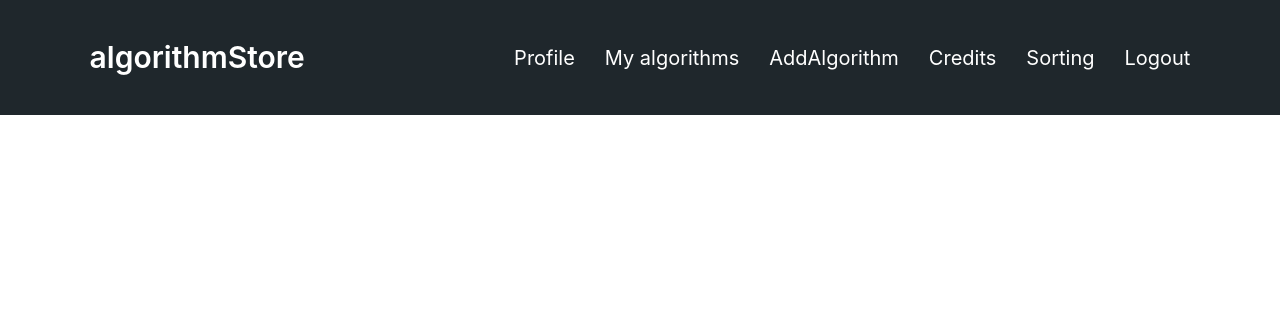
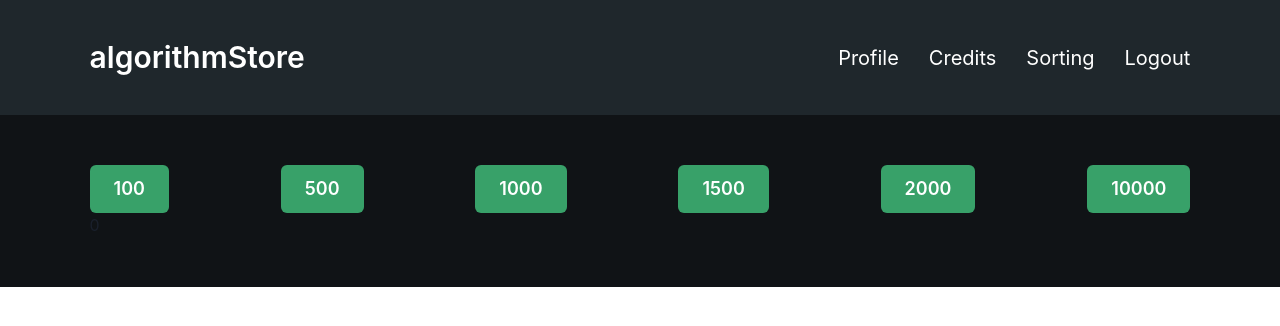
Before and after one commit to bunyodbekho/algorithmStore, a React (Vite) app: page /1/credits in a window 1280 px wide. Shown: the top 326 px of the page. Built offline with nearby package versions, Linux system fonts and the light colour scheme; no server answers; the database is empty.

Commit message:
Added Premium and Regular user

```diff
--- a/src/components/components/UsrNav/index.jsx
+++ b/src/components/components/UsrNav/index.jsx
@@ -1,7 +1,31 @@
 import styles from "./UsrNav.module.scss";
 import { NavLink } from "react-router-dom";
+import { useState, useEffect } from "react";
+import supabase from "../../../service/supabaseClient";
 
 export default function UsrNav({ curUser }) {
+  const [fetchError, setFerchError] = useState(null);
+  const [usrData, setUsrData] = useState([]);
+
+  useEffect(function () {
+    const fetchAlData = async (curUser) => {
+      let { data: user, error } = await supabase
+        .from("user")
+        .select("usrType")
+        .eq("usrName", `${curUser}`);
+
+      if (error) {
+        setFerchError("Could not fetch the algorithms data");
+        setUsrData(null);
+      }
+      if (user) {
+        setUsrData(user);
+        setFerchError(null);
+      }
+    };
+    fetchAlData(curUser);
+  }, []);
+
   return (
     <div className={styles.usrnav}>
       <div className={styles.logo}>
@@ -12,8 +36,12 @@ export default function UsrNav({ curUser }) {
 
       <div className={styles.navlinks}>
         <NavLink to="profile">Profile</NavLink>
-        <NavLink to="my-algorithms">My algorithms</NavLink>
-        <NavLink to="add-algorithm">AddAlgorithm</NavLink>
+        {usrData[0]?.usrType === "premium" && (
+          <NavLink to="my-algorithms">My algorithms</NavLink>
+        )}
+        {usrData[0]?.usrType === "premium" && (
+          <NavLink to="add-algorithm">AddAlgorithm</NavLink>
+        )}
         <NavLink to="credits">Credits</NavLink>
         <NavLink to="sorting">Sorting</NavLink>
         <NavLink to="/">Logout</NavLink>
--- a/src/components/pages/CreditsPage/CreditsPage.module.scss
+++ b/src/components/pages/CreditsPage/CreditsPage.module.scss
@@ -0,0 +1,28 @@
+.creditspage {
+  padding: 50px 7%;
+  background-color: #101316;
+  .creditamount {
+    display: flex;
+    justify-content: space-between;
+    align-items: center;
+  }
+
+  .creditcard {
+    .form {
+      margin-top: 60px;
+      color: #fff;
+
+      h1 {
+        font-size: 30px;
+        font-weight: 700;
+        margin-bottom: 10px;
+      }
+
+      .cardinputs {
+        display: flex;
+        flex-direction: column;
+        gap: 30px;
+      }
+    }
+  }
+}
--- a/src/components/pages/CreditsPage/index.jsx
+++ b/src/components/pages/CreditsPage/index.jsx
@@ -1,5 +1,98 @@
+import { Button, Input } from "@chakra-ui/react";
 import styles from "./CreditsPage.module.scss";
+import { useState } from "react";
+import { useForm } from "react-hook-form";
+import { useOutletContext } from "react-router";
+import supabase from "../../../service/supabaseClient";
 
 export default function CreditsPage() {
-  return <div className={styles.creditspage}></div>;
+  const [curAmount, setCurAmount] = useState(0);
+
+  const { curUser } = useOutletContext();
+  console.log(curUser);
+
+  const {
+    register,
+    handleSubmit,
+    watch,
+    formState: { errors },
+  } = useForm();
+
+  const updateCode = async (amount) => {
+    try {
+      const { data, error } = await supabase
+        .from("user")
+        .update({ creditAmount: amount })
+        .eq("usrName", curUser)
+        .select();
+      if (data) {
+        console.log(data);
+      }
+    } catch (error) {
+      console.log(error);
+    }
+  };
+
+  const onSubmit = (data) => {
+    console.log(data);
+    updateCode(curAmount);
+  };
+
+  return (
+    <div className={styles.creditspage}>
+      <div className={styles.creditamount}>
+        <Button colorScheme="green" size="lg" onClick={() => setCurAmount(100)}>
+          100
+        </Button>
+        <Button colorScheme="green" size="lg" onClick={() => setCurAmount(500)}>
+          500
+        </Button>
+        <Button
+          colorScheme="green"
+          size="lg"
+          onClick={() => setCurAmount(1000)}
+        >
+          1000
+        </Button>
+        <Button
+          colorScheme="green"
+          size="lg"
+          onClick={() => setCurAmount(1500)}
+        >
+          1500
+        </Button>
+        <Button
+          colorScheme="green"
+          size="lg"
+          onClick={() => setCurAmount(2000)}
+        >
+          2000
+        </Button>
+        <Button
+          colorScheme="green"
+          size="lg"
+          onClick={() => setCurAmount(10000)}
+        >
+          10000
+        </Button>
+      </div>
+
+      {curAmount && (
+        <div className={styles.creditcard}>
+          <form onSubmit={handleSubmit(onSubmit)} className={styles.form}>
+            <h1>Credit card info</h1>
+            <div className={styles.cardinputs}>
+              <Input placeholder="Enter credit card number" required />
+
+              <Input placeholder="Enter expire date" required />
+
+              <Button colorScheme="green" type="submit">
+                Get {curAmount} credits
+              </Button>
+            </div>
+          </form>
+        </div>
+      )}
+    </div>
+  );
 }
--- a/src/components/pages/ProfilePage/ProfilePage.module.scss
+++ b/src/components/pages/ProfilePage/ProfilePage.module.scss
@@ -2,6 +2,19 @@
   background-color: #101316;
   padding-top: 100px;
   padding-bottom: 300px;
+
+  .form {
+    display: flex;
+    width: 50%;
+    margin: auto;
+    background-color: #20282d;
+    margin-top: 50px;
+    flex-direction: column;
+    gap: 20px;
+    padding: 30px;
+    border-radius: 10px;
+    color: #fff;
+  }
 
   .spinner {
     height: 70vh;
--- a/src/components/pages/ProfilePage/index.jsx
+++ b/src/components/pages/ProfilePage/index.jsx
@@ -1,10 +1,18 @@
 import styles from "./ProfilePage.module.scss";
 import { useOutletContext } from "react-router-dom";
 import { useState, useEffect } from "react";
+import { Button, Flex, Input, Spinner } from "@chakra-ui/react";
 import supabase from "../../../service/supabaseClient";
-import { Spinner } from "@chakra-ui/react";
+import { useForm } from "react-hook-form";
 
 export default function ProfilePage() {
+  const {
+    register,
+    handleSubmit,
+    watch,
+    formState: { errors },
+  } = useForm();
+
   const { curUser } = useOutletContext();
 
   const [fetchError, setFerchError] = useState(null);
@@ -28,7 +36,40 @@ export default function ProfilePage() {
     };
     fetchAlData(curUser);
   }, []);
-  console.log(usrData);
+
+  const updateUser = async () => {
+    try {
+      const { data, error } = await supabase
+        .from("user")
+        .update({ usrType: "premium" })
+        .eq("usrName", curUser)
+        .select();
+      if (data) {
+        console.log(data);
+      }
+    } catch (error) {
+      console.log(error);
+    }
+  };
+
+  const updateRegular = async () => {
+    try {
+      const { data, error } = await supabase
+        .from("user")
+        .update({ usrType: "regular" })
+        .eq("usrName", curUser)
+        .select();
+      if (data) {
+        console.log(data);
+      }
+    } catch (error) {
+      console.log(error);
+    }
+  };
+
+  const onSubmit = (data) => {
+    updateUser();
+  };
 
   return (
     <div className={styles.profilepage}>
@@ -43,6 +84,7 @@ export default function ProfilePage() {
           />
         </div>
       ) : (
+        <div>
           <div className={styles.usrData}>
             {usrData.map((data) => {
               return (
@@ -50,9 +92,45 @@ export default function ProfilePage() {
                   <h1>Name: {data.usrName}</h1>
                   <h1>Password: {data.usrPassword}</h1>
                   <h1>Type: {data.usrType}</h1>
+                  <h1>Credits: {data.creditAmount}</h1>
                 </div>
               );
             })}
+          </div>
+
+          {usrData[0]?.usrType === "regular" && (
+            <form onSubmit={handleSubmit(onSubmit)} className={styles.form}>
+              <Input
+                placeholder="Enter card number"
+                {...register("cardnum")}
+                required
+              />
+
+              <Input
+                placeholder="Enter expiry date"
+                {...register("expdate")}
+                required
+              />
+
+              <Button type="submit" colorScheme="green">
+                Get Premium
+              </Button>
+            </form>
+          )}
+
+          {usrData[0]?.usrType === "premium" && (
+            <Flex justifyContent="center" alignItems="center" mt="50px">
+              <Button
+                colorScheme="green"
+                onClick={() => {
+                  updateRegular();
+                }}
+                size="lg"
+              >
+                Back to Regular
+              </Button>
+            </Flex>
+          )}
         </div>
       )}
     </div>
```
Lines whose indentation alone changed are shown as unchanged.
